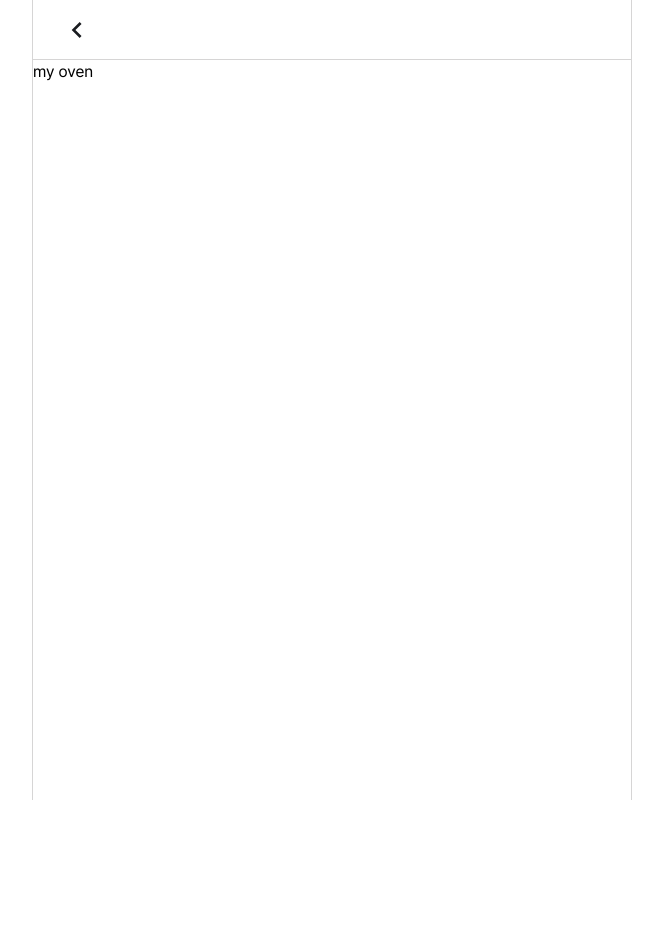
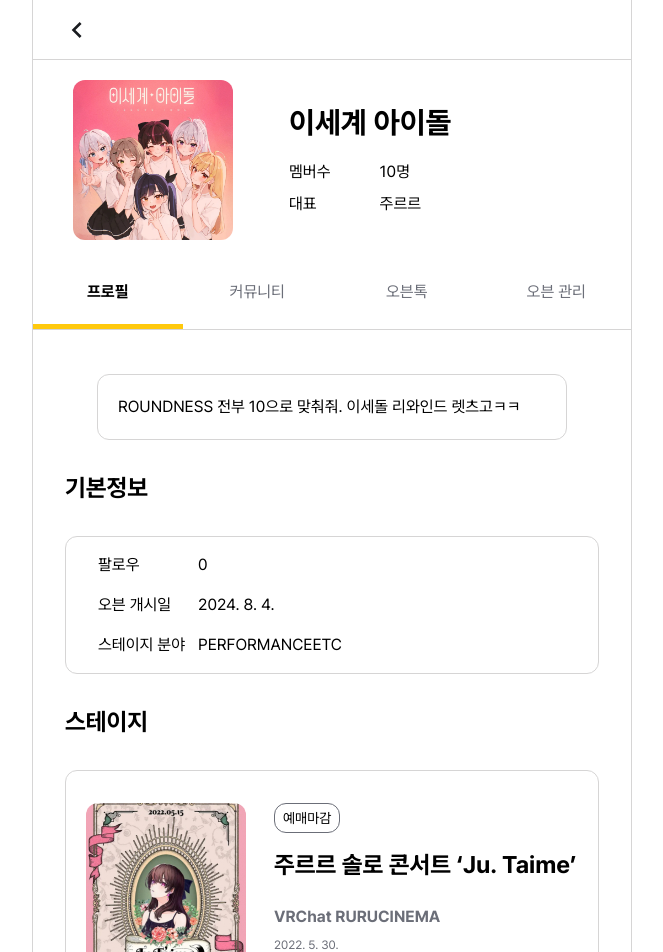
Before and after one commit to 809bakery/SCON-Frontend, a Next.js app: page /oven/1 in a window 1280 px wide. Shown: the top 952 px of the page, without its empty margins (308-971 px from the left). Before the commit the page ends 800 px from the top, so only its background shows below. Built offline with nearby package versions, Linux system fonts and the light colour scheme.

Commit message:
feat: 오븐관리 프로필 페이지 구현

```diff
--- a/src/app/oven/[name]/page.tsx
+++ b/src/app/oven/[name]/page.tsx
@@ -1,3 +1,75 @@
+'use client'
+
+import Image from 'next/image'
+import { useState } from 'react'
+
+import { DUMMY_OVEN_INFO } from '@/constants/oven/manage/index.ts'
+import OvenCommunity from '@/features/oven/components/manage/community/index.tsx'
+import OvenProfile from '@/features/oven/components/manage/profile/index.tsx'
+import OvenSetting from '@/features/oven/components/manage/setting/index.tsx'
+import OvenTalk from '@/features/oven/components/manage/talk/index.tsx'
+
 export default function OvenPage() {
-  return <div>my oven</div>
+  const [tab, setTab] = useState<number>(0)
+  return (
+    <div>
+      {/* header */}
+      <div className="px-10 py-5 flex justify-between items-center gap-x-14">
+        <Image
+          src={DUMMY_OVEN_INFO.image}
+          alt="oven-profile"
+          className="rounded-xl w-40 h-40 object-cover"
+        />
+        <div className="flex flex-col gap-y-5 flex-1">
+          <h3 className="text-3xl font-bold">이세계 아이돌</h3>
+          <div className="flex flex-col gap-y-2">
+            <p className="flex items-center">
+              <span className="w-[30%]">멤버수</span>
+              <span className="flex-1">{DUMMY_OVEN_INFO.headCount}명</span>
+            </p>
+            <p className="flex items-center">
+              <span className="w-[30%]">대표</span>
+              <span className="flex-1">{DUMMY_OVEN_INFO.leader}</span>
+            </p>
+          </div>
+        </div>
+      </div>
+
+      {/* tab */}
+      <div className="w-full flex justify-between items-center border-b border-border">
+        <button
+          type="button"
+          onClick={() => setTab(0)}
+          className={`py-5 text-disabled flex-1 flex items-center justify-center border-b-[.3125rem] border-transparent ${tab === 0 && 'font-bold !text-black !border-primary'}`}
+        >
+          프로필
+        </button>
+        <button
+          type="button"
+          onClick={() => setTab(1)}
+          className={`py-5 text-disabled flex-1 flex items-center justify-center border-b-[.3125rem] border-transparent ${tab === 1 && 'font-bold !text-black !border-primary'}`}
+        >
+          커뮤니티
+        </button>
+        <button
+          type="button"
+          onClick={() => setTab(2)}
+          className={`py-5 text-disabled flex-1 flex items-center justify-center border-b-[.3125rem] border-transparent ${tab === 2 && 'font-bold !text-black !border-primary'}`}
+        >
+          오븐톡
+        </button>
+        <button
+          type="button"
+          onClick={() => setTab(3)}
+          className={`py-5 text-disabled flex-1 flex items-center justify-center border-b-[.3125rem] border-transparent ${tab === 3 && 'font-bold !text-black !border-primary'}`}
+        >
+          오븐 관리
+        </button>
+      </div>
+      {tab === 0 && <OvenProfile />}
+      {tab === 1 && <OvenCommunity />}
+      {tab === 2 && <OvenTalk />}
+      {tab === 3 && <OvenSetting />}
+    </div>
+  )
 }
--- /dev/null
+++ b/src/constants/oven/manage/index.ts
@@ -0,0 +1,27 @@
+import { StaticImageData } from 'next/image'
+
+import DummyOvenProfile from '@/static/img/dummy/oven/dummy-oven-profile.jpg'
+
+type OvenInfoType = {
+  ovenId: number
+  ovenName: string
+  ovenDetail: string
+  leader: string
+  wishCategory: string[]
+  headCount: number
+  image: string | StaticImageData
+  followCount: number
+  createdAt: string
+}
+
+export const DUMMY_OVEN_INFO: OvenInfoType = {
+  ovenId: 3,
+  ovenName: '이세계 아이돌',
+  ovenDetail: 'ROUNDNESS 전부 10으로 맞춰줘. 이세돌 리와인드 렛츠고ㅋㅋ',
+  leader: '주르르',
+  wishCategory: ['PERFORMANCE', 'ETC'],
+  headCount: 10,
+  image: DummyOvenProfile,
+  followCount: 0,
+  createdAt: '2024.08.04',
+}
--- /dev/null
+++ b/src/constants/oven/manage/profile/index.ts
@@ -0,0 +1,52 @@
+import { StaticImageData } from 'next/image'
+
+import DummyStageImage1 from '@/static/img/dummy/search/dummy-jururu-stage1.jpg'
+import DummyStageImage2 from '@/static/img/dummy/search/dummy-jururu-stage2.jpg'
+
+type OvenProfileType = {
+  title: string
+  image: string | StaticImageData
+  detail: string
+  startDate: string
+  endDate: string
+  status: 'Ready' | 'Progress' | 'Done'
+  createdAt: string
+  location: string
+  subTitle: string
+}
+
+export const DUMMY_OVEN_PROFILE: OvenProfileType[] = [
+  {
+    title: '주르르 솔로 콘서트 ‘Ju. Taime’',
+    image: DummyStageImage1,
+    detail: '',
+    startDate: '2022-05-30T11:30:00',
+    endDate: '2022-06-30T15:30:00',
+    status: 'Done',
+    createdAt: '2021-07-26T15:58:53',
+    location: 'VRChat RURUCINEMA',
+    subTitle: '',
+  },
+  {
+    title: '이세계 페스티벌',
+    image: DummyStageImage2,
+    detail: '',
+    startDate: '2024-07-22T11:30:00',
+    endDate: '2024-07-25T15:30:00',
+    status: 'Done',
+    createdAt: '2024-06-20T15:58:06',
+    location: '인천광역시 송도 달빛축제공원',
+    subTitle: '',
+  },
+  {
+    title: '주르르 솔로 콘서트 ‘Ju. Taime’',
+    image: DummyStageImage1,
+    detail: '',
+    startDate: '2024-08-09T11:30:00',
+    endDate: '2024-08-30T15:30:00',
+    status: 'Progress',
+    createdAt: '2024-07-26T15:58:53',
+    location: 'VRChat RURUCINEMA',
+    subTitle: '',
+  },
+]
--- /dev/null
+++ b/src/features/oven/components/manage/community/index.tsx
@@ -0,0 +1,5 @@
+function OvenCommunity() {
+  return <div>OvenCommunity</div>
+}
+
+export default OvenCommunity
--- /dev/null
+++ b/src/features/oven/components/manage/profile/card/index.tsx
@@ -0,0 +1,9 @@
+function OvenProfileCard({ children }: { children: React.ReactNode }) {
+  return (
+    <div className="py-8 px-5 flex justify-between gap-x-7 border border-border rounded-xl">
+      {children}
+    </div>
+  )
+}
+
+export default OvenProfileCard
--- /dev/null
+++ b/src/features/oven/components/manage/profile/index.tsx
@@ -0,0 +1,87 @@
+import Image from 'next/image'
+
+import { DUMMY_OVEN_INFO } from '@/constants/oven/manage/index.ts'
+import { DUMMY_OVEN_PROFILE } from '@/constants/oven/manage/profile/index.ts'
+import OvenProfileCard from '@/features/oven/components/manage/profile/card/index.tsx'
+
+function OvenProfile() {
+  return (
+    <div className="px-8 py-11 flex flex-col gap-y-8">
+      <div className="mx-8 p-5 border rounded-xl border-border">
+        {DUMMY_OVEN_INFO.ovenDetail}
+      </div>
+
+      <h3 className="text-2xl font-bold">기본정보</h3>
+      <div className="py-2 border border-border rounded-xl flex flex-col px-6">
+        <p className="p-2 flex items-center">
+          <span className="w-[6.25rem]">팔로우</span>
+          <span className="flex-1">{DUMMY_OVEN_INFO.followCount}</span>
+        </p>
+        <p className="p-2 flex items-center">
+          <span className="w-[6.25rem]">오븐 개시일</span>
+          <span className="flex-1">
+            {new Date(DUMMY_OVEN_INFO.createdAt).toLocaleDateString('ko-kr')}
+          </span>
+        </p>
+        <p className="p-2 flex items-center">
+          <span className="w-[6.25rem]">스테이지 분야</span>
+          <span className="flex-1">{DUMMY_OVEN_INFO.wishCategory}</span>
+        </p>
+      </div>
+
+      <h3 className="text-2xl font-bold">스테이지</h3>
+      <div className="flex flex-col gap-y-8">
+        {DUMMY_OVEN_PROFILE.map((item) => (
+          <OvenProfileCard key={item.createdAt}>
+            <Image
+              src={item.image}
+              alt={item.title}
+              className="w-40 object-cover rounded-xl"
+            />
+
+            <div className="flex-1 flex flex-col">
+              {/* tags */}
+              <div className="pb-4 text-sm flex gap-x-3 items-center">
+                {/* 예매중 vs 예매마감 */}
+                {item.status === 'Progress' && (
+                  <div className="bg-primary rounded-xl py-1 px-2">예매중</div>
+                )}
+                {item.status === 'Done' && (
+                  <div className="border border-disabled rounded-xl py-1 px-2">
+                    예매마감
+                  </div>
+                )}
+                {/* 최신등록  -> 30일 이내 */}
+                {new Date().getTime() - new Date(item.createdAt).getTime() <
+                  1000 * 60 * 60 * 24 * 30 && (
+                  <div className="border border-primary rounded-xl py-1 px-2">
+                    최신등록
+                  </div>
+                )}
+                {/* 공연임박 7일 이내 */}
+                {new Date(item.startDate).getTime() - new Date().getTime() >
+                  0 &&
+                  new Date(item.startDate).getTime() - new Date().getTime() <
+                    1000 * 60 * 60 * 24 * 7 && (
+                    <div className="border border-primary rounded-xl py-1 px-2">
+                      공연임박
+                    </div>
+                  )}
+              </div>
+
+              <div>
+                <h3 className="pb-4 text-2xl font-bold">{item.title}</h3>
+                <p className="py-2 font-bold text-disabled">{item.location}</p>
+                <p className="text-xs text-disabled">
+                  {new Date(item.startDate).toLocaleDateString('ko-kr')}
+                </p>
+              </div>
+            </div>
+          </OvenProfileCard>
+        ))}
+      </div>
+    </div>
+  )
+}
+
+export default OvenProfile
--- /dev/null
+++ b/src/features/oven/components/manage/setting/index.tsx
@@ -0,0 +1,5 @@
+function OvenSetting() {
+  return <div>OvenSetting</div>
+}
+
+export default OvenSetting
--- /dev/null
+++ b/src/features/oven/components/manage/talk/index.tsx
@@ -0,0 +1,5 @@
+function OvenTalk() {
+  return <div>OvenTalk</div>
+}
+
+export default OvenTalk
```
Also changed, not shown: src/static/img/dummy/oven/dummy-oven-profile.jpg (added).
